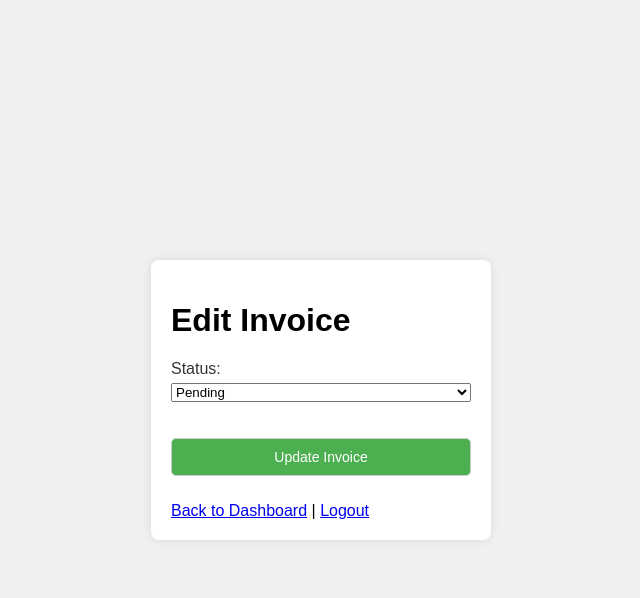
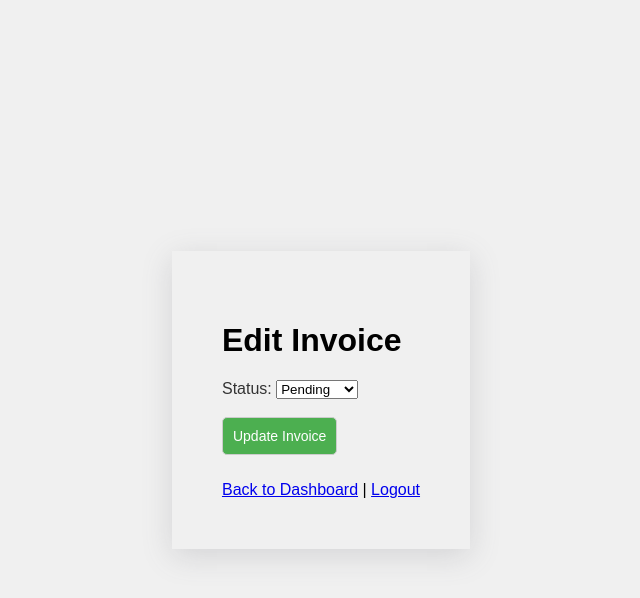
Before and after one commit to kamogelostarr/billing-system, a PHP site: page /edit_invoice.php in a window 1280 px wide. Shown: the top 598 px of the page, without its empty margins (319-959 px from the left). Run offline with PHP 8.4, Linux system fonts and the light colour scheme; the visitor is signed in with stand-in values (Sample User, id 1); data that the repository does not hold is empty; a stand-in replaces the project's code that opens the database connection.

Commit message:
Update style.css

```diff
--- a/style.css
+++ b/style.css
@@ -8,17 +8,14 @@ body {
     margin: 0;
 }
 
-.container {
-    background-color: #fff;
-    padding: 20px;
-    border-radius: 8px;
-    box-shadow: 0 0 10px rgba(0,0,0,0.1);
-    width: 300px;
+.container{
+    max-width: 600px;
+    margin:0 auto;
+    padding:50px;
+    box-shadow: rgba(100, 100, 111, 0.2) 0px 7px 29px 0px;
 }
-
-form {
-    display: flex;
-    flex-direction: column;
+.form-group{
+    margin-bottom:30px;
 }
 
 label {
```
